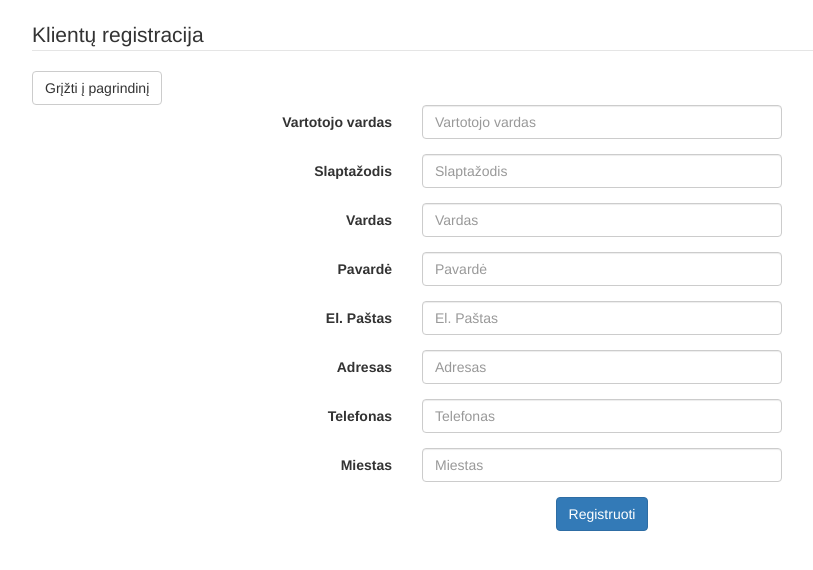
After one commit to TheComma/IS-Pagrindai-Restoranai, a PHP site: page /klientu_registracija.php in a window 1280 px wide. The commit adds this page. Shown: the top 570 px of the page, without its empty margins (38-851 px from the left). Run offline with PHP 8.4, Linux system fonts and the light colour scheme.

Commit message:
login backend user registration and main menu + db bug fixes

```diff
--- /dev/null
+++ b/User/userlogout.php
@@ -0,0 +1,6 @@
+<?php
+    session_start();
+    session_unset();
+    session_destroy();
+    header("Location: ../index.php");
+ ?>
--- a/index.html
+++ b/index.php
@@ -15,10 +15,10 @@
 			    	<h3 class="panel-title">Vartotojų prisijungimas</h3>
 			 	</div>
 			  	<div class="panel-body">
-			    	<form accept-charset="UTF-8" role="form">
+			    	<form action="./User/userlogin.php" method="post" accept-charset="UTF-8" role="form">
                     <fieldset>
 			    	  	<div class="form-group">
-			    		    <input class="form-control" placeholder="Vartotojo vardas" name="email" type="text">
+			    		    <input class="form-control" placeholder="Vartotojo vardas" name="username" type="text">
 			    		</div>
 			    		<div class="form-group">
 			    			<input class="form-control" placeholder="Slaptažodis" name="password" type="password" value="">
@@ -26,6 +26,7 @@
 			    		<input class="btn btn-lg btn-success btn-block" type="submit" value="Prisijungti">
 			    	</fieldset>
 			      	</form>
+								<a href="klientu_registracija.php">Klientų registracija</a>
 			    </div>
 			</div>
 		</div>
--- /dev/null
+++ b/klientu_registracija.php
@@ -0,0 +1,101 @@
+<!DOCTYPE html>
+<html>
+<head>
+  <title>Klientų registracija</title>
+  <meta charset="utf-8">
+  <meta name="viewport" content="width=device-width, initial-scale=1">
+  <link rel="stylesheet" href="./Content/css/bootstrap.min.css">
+  <link rel="stylesheet" href="./Content/style.css">
+</head>
+<body>
+<div class="container">
+  <form action="./User/userregistration.php" method="post" class="form-horizontal">
+  <fieldset>
+
+  <legend>Klientų registracija</legend>
+  <a href="index.php" class="btn btn-default">Grįžti į pagrindinį</a>
+
+  <div class="form-group">
+    <label class="col-md-4 control-label" for="username">Vartotojo vardas</label>
+    <div class="col-md-4">
+    <input id="username" name="username" type="text" placeholder="Vartotojo vardas" class="form-control input-md" required="" maxlength="20">
+    <?php session_start();
+    if(isset($_SESSION["errmsg"]))
+    {
+       echo $_SESSION["errmsg"];
+    }
+    session_destroy();
+     ?>
+    </div>
+  </div>
+
+  <div class="form-group">
+    <label class="col-md-4 control-label" for="password">Slaptažodis</label>
+    <div class="col-md-4">
+      <input id="password" name="password" type="password" placeholder="Slaptažodis" class="form-control input-md" required="" maxlength="20">
+
+    </div>
+  </div>
+
+  <div class="form-group">
+    <label class="col-md-4 control-label" for="name">Vardas</label>
+    <div class="col-md-4">
+    <input id="name" name="name" type="text" placeholder="Vardas" class="form-control input-md" required="" maxlength="20">
+
+    </div>
+  </div>
+
+  <div class="form-group">
+    <label class="col-md-4 control-label" for="lastname">Pavardė</label>
+    <div class="col-md-4">
+    <input id="lastname" name="lastname" type="text" placeholder="Pavardė" class="form-control input-md" required="" maxlength="20">
+
+    </div>
+  </div>
+
+  <div class="form-group">
+    <label class="col-md-4 control-label" for="email">El. Paštas</label>
+    <div class="col-md-4">
+    <input id="email" name="email" type="email" placeholder="El. Paštas" class="form-control input-md" required="" maxlength="25">
+
+    </div>
+  </div>
+
+  <div class="form-group">
+    <label class="col-md-4 control-label" for="adress">Adresas</label>
+    <div class="col-md-4">
+    <input id="adress" name="adress" type="text" placeholder="Adresas" class="form-control input-md" maxlength="50">
+
+    </div>
+  </div>
+
+  <div class="form-group">
+    <label class="col-md-4 control-label" for="phone">Telefonas</label>
+    <div class="col-md-4">
+    <input id="phone" name="phone" type="text" placeholder="Telefonas" class="form-control input-md" required="" maxlength="13">
+
+    </div>
+  </div>
+
+  <div class="form-group">
+    <label class="col-md-4 control-label" for="city">Miestas</label>
+    <div class="col-md-4">
+    <input id="city" name="city" type="text" placeholder="Miestas" class="form-control input-md" required="" maxlength="50">
+
+    </div>
+  </div>
+
+  <div class="form-group">
+    <div class="col-md-12 text-center">
+      <input type="submit" value='Registruoti' class="btn btn-primary"  />
+    </div>
+  </div>
+
+  </fieldset>
+  </form>
+
+</div>
+<script src='./Scripts/js/jquery-2.2.4.min.js' type='text/javascript'></script>
+<script src='./Scripts/js/bootstrap.min.js' type='text/javascript'></script>
+</body>
+</html>
```
Also changed, not shown: Includes/navbar.php (added, +23 -0 lines), User/userlogin.php (added, +29 -0 lines), User/userregistration.php (added, +46 -0 lines), mainMenu.php (added, +31 -0 lines), restoranai-db.sql (+22 -6 lines).
